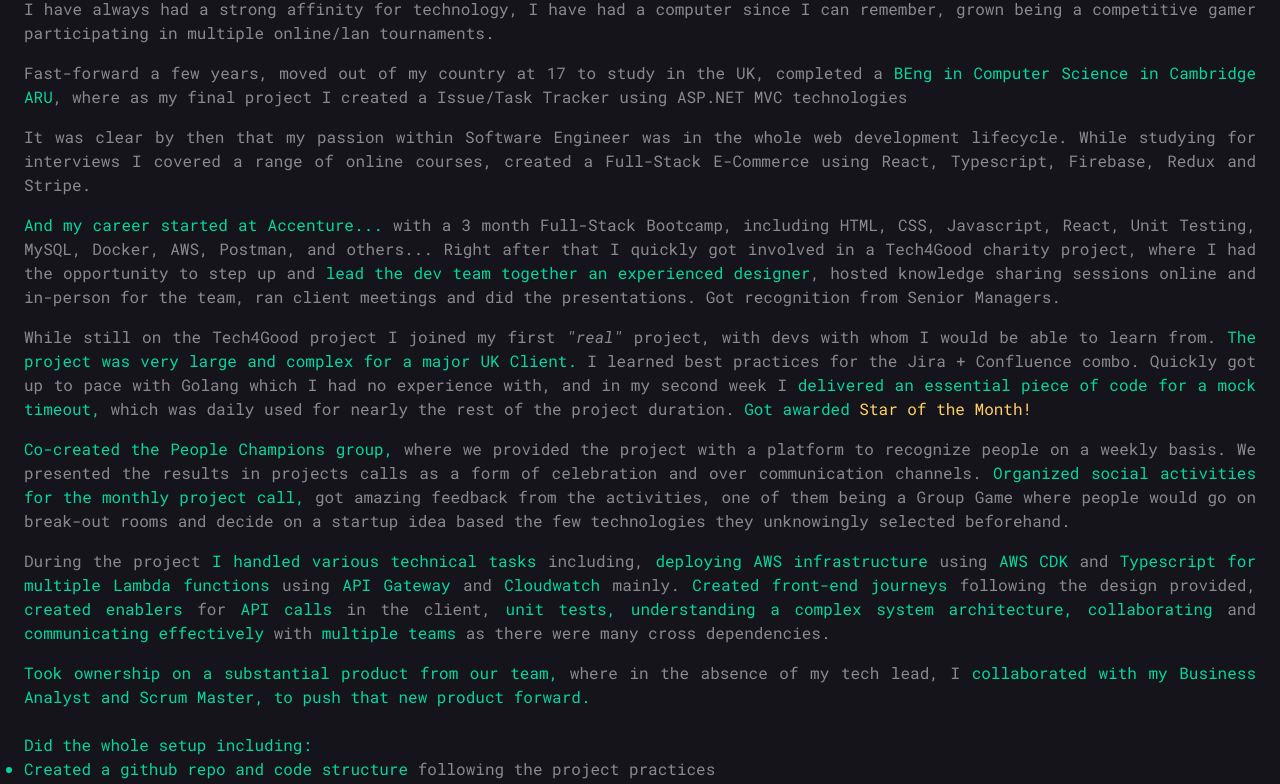
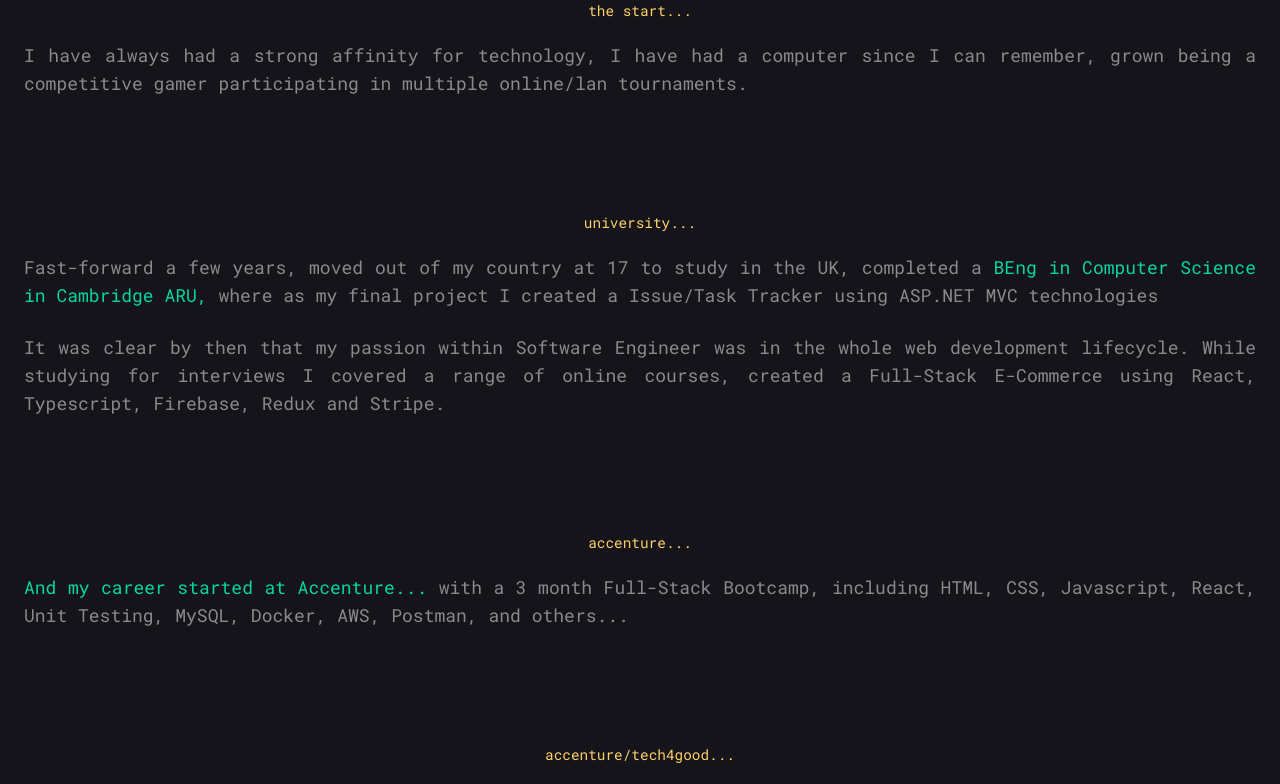
Before and after one commit to DinisSkizee/DinisCV, a React (Vite) app: page / in a window 1280 px wide. Shown: the part 1379-2163 px from the top of the page. Built offline with nearby package versions, Linux system fonts and the light colour scheme.

Commit message:
add text effect and finish mobile

```diff
--- a/src/components/Footer.jsx
+++ b/src/components/Footer.jsx
@@ -8,16 +8,16 @@
     <div className="lg:hidden flex fixed bottom-0 w-full justify-between p-4 bg-bgblue">
       <div className="text-white md:text-xl">Get In touch:</div>
       <div className="flex gap-4 justify-end">
-        <a href="https://www.linkedin.com/in/dinissilvase/">
+        <a href="https://www.linkedin.com/in/dinissilvase/" target="blank">
           <FontAwesomeIcon className="text-white h-5 md:h-7" icon={faGithub} />
         </a>
-        <a href="https://github.com/DinisSkizee/">
+        <a href="https://github.com/DinisSkizee/" target="blank">
           <FontAwesomeIcon
             className="text-white h-5 md:h-7"
             icon={faLinkedin}
           />
         </a>
-        <a>
+        <a href="mailto:dinissilvauk@gmail.com" target="blank">
           <FontAwesomeIcon
             className="text-white h-5 md:h-7"
             icon={faEnvelope}
--- a/src/components/ScrollDown.jsx
+++ b/src/components/ScrollDown.jsx
@@ -1,6 +1,5 @@
 import styled from "styled-components";
 
-export const ScrollDown = () => {
 const ScrollSpan = styled.span`
   animation: 2s ease infinite fadeOut;
   @keyframes fadeOut {
@@ -41,6 +40,8 @@
     width: 10px;
   }
 `;
+
+export const ScrollDown = () => {
   return (
     <div className="text-white flex w-full justify-center items-center gap-4 mb-[20%] md:mb-[10%] lg:flex-col lg:mb-[5%] xl:mb-8">
       <ScrollDownSvg className="border-2 flex items-center w-5 h-12 rounded-full justify-center md:w-7 md:h-14" />
--- a/src/pages/AboutMe.jsx
+++ b/src/pages/AboutMe.jsx
@@ -1,57 +1,141 @@
+import { useEffect } from "react";
+import { useState } from "react";
+import styled from "styled-components";
+
+const PStyled = styled.div`
+  color: ${(props) =>
+    (props.number === 1 && props.height >= 500) ||
+    (props.number === 2 && props.height >= 800) ||
+    (props.number === 3 && props.height >= 1000) ||
+    (props.number === 4 && props.height >= 1300) ||
+    (props.number === 5 && props.height >= 1600) ||
+    (props.number === 6 && props.height >= 2000) ||
+    (props.number === 7 && props.height >= 2500) ||
+    (props.number === 8 && props.height >= 3050) ||
+    (props.number === 9 && props.height >= 3600) ||
+    (props.number === 10 && props.height >= 4050) ||
+    (props.number === 11 && props.height >= 4350) ||
+    (props.number === 12 && props.height >= 4600)
+      ? "white"
+      : ""};
+  margin-bottom: ${(props) => (props.number === 2 ? ".5rem" : "4rem")};
+`;
+
+const PText = ({ height, children, number }) => {
+  return (
+    <PStyled height={height} number={number}>
+      {children}
+    </PStyled>
+  );
+};
+
+const TitleAbout = styled.div`
+  display: flex;
+  justify-content: center;
+  color: rgb(255 209 102);
+  font-size: 0.9rem;
+  margin-top: ${(props) =>
+    props.start === "true" ? "0rem !important" : "2rem"};
+`;
+const AboutWhat = ({ text, start }) => {
+  return <TitleAbout start={start}>{text}</TitleAbout>;
+};
+
 export const AboutMe = () => {
+  const [scrollHeight, setScrollHeight] = useState(0);
+  const handleScroll = () => {
+    const scrollPosition = window.scrollY; // => scroll position
+    setScrollHeight(scrollPosition);
+    console.log(scrollPosition);
+  };
+  useEffect(() => {
+    handleScroll();
+    window.addEventListener("scroll", handleScroll);
+    return () => {
+      window.removeEventListener("scroll", handleScroll);
+    };
+  }, []);
+
   return (
-    <div className="bg-bgblue pt-[35%]">
+    <div className="bg-bgblue pt-[35%] md:text-lg">
       {/* Title */}
       <div className="w-full flex justify-center">
         <h1 className="text-white text-5xl">
           {`.about(`}
-          <span className="text-greeny">{`"me"`}</span>)
+          <span className="text-greeny">{`"me"`}</span>
+          {`)`}
         </h1>
       </div>
       {/* TEXT */}
       <div className="text-graywhite px-6 text-justify mt-[5rem] flex flex-col gap-4 pb-16 ">
-        <p>
-          {`I have always had a strong affinity for technology, I have had a computer since I can remember, grown being a competitive gamer participating in multiple online/lan tournaments.`}
-        </p>
+        <AboutWhat start={"true"} text="the start..." />
+        <PText height={scrollHeight} number={1}>
+          I have always had a strong affinity for technology, I have had a
+          computer since I can remember, grown being a competitive gamer
+          participating in multiple online/lan tournaments.
+        </PText>
+        <AboutWhat text="university..." />
+        <PText height={scrollHeight} number={2}>
+          Fast-forward a few years, moved out of my country at 17 to study in
+          the UK, completed a{" "}
+          <span className="text-greeny">
+            BEng in Computer Science in Cambridge ARU,
+          </span>{" "}
+          where as my final project I created a Issue/Task Tracker using ASP.NET
+          MVC technologies
+        </PText>
 
-        <p>
-          {`Fast-forward a few years, moved out of my country at 17 to study in the UK, completed a `}
-          <span className="text-greeny">
-            BEng in Computer Science in Cambridge ARU
-          </span>
-          {`, where as my final project I created a Issue/Task Tracker using ASP.NET MVC technologies`}
-        </p>
+        <PText height={scrollHeight} number={3}>
+          It was clear by then that my passion within Software Engineer was in
+          the whole web development lifecycle. While studying for interviews I
+          covered a range of online courses, created a Full-Stack E-Commerce
+          using React, Typescript, Firebase, Redux and Stripe.
+        </PText>
 
-        <p>{`It was clear by then that my passion within Software Engineer was in the whole web development lifecycle. While studying for interviews I covered a range of online courses, created a Full-Stack E-Commerce using React, Typescript, Firebase, Redux and Stripe.`}</p>
-
-        <p>
+        <AboutWhat text="accenture..." />
+        <PText height={scrollHeight} number={4}>
           <span className="text-greeny">
             And my career started at Accenture...
-          </span>
-          {` with a 3 month Full-Stack Bootcamp, including HTML, CSS, Javascript, React, Unit Testing, MySQL, Docker, AWS, Postman, and others... Right after that I quickly got involved in a Tech4Good charity project, where I had the opportunity to step up and `}
+          </span>{" "}
+          with a 3 month Full-Stack Bootcamp, including HTML, CSS, Javascript,
+          React, Unit Testing, MySQL, Docker, AWS, Postman, and others...
+          <br />
+        </PText>
+
+        <AboutWhat text="accenture/tech4good..." />
+        <PText height={scrollHeight} number={5}>
+          Right after that I quickly got involved in a Tech4Good charity
+          project, where I had the opportunity to step up and{" "}
           <span className="text-greeny">
-            lead the dev team together an experienced designer
-          </span>
-          {`, hosted knowledge sharing sessions online and in-person for the team, ran client meetings and did the presentations. Got recognition from Senior Managers.`}
-        </p>
+            lead the dev team together an experienced designer,
+          </span>{" "}
+          hosted knowledge sharing sessions online and in-person for the team,
+          ran client meetings and did the presentations. Got recognition from
+          Senior Managers.
+        </PText>
 
-        <p>
-          {`While still on the Tech4Good project I joined my first`}{" "}
-          {<span className="italic">&quot;real&quot;</span>}{" "}
-          {`project, with devs with whom I would be able to learn from. `}
+        <AboutWhat text="accenture/first project..." />
+        <PText height={scrollHeight} number={6}>
+          While still on the Tech4Good project I joined my first{" "}
+          <span className="italic">&quot;real&quot;</span> project, with devs
+          with whom I would be able to learn from.{" "}
           <span className="text-greeny">
             The project was very large and complex for a major UK Client.
-          </span>
-          {` I learned best practices for the Jira + Confluence combo. Quickly got up to pace with Golang which I had no experience with, and in my second week I `}
+          </span>{" "}
+          I learned best practices for the Jira + Confluence combo. Quickly got
+          up to pace with Golang which I had no experience with, and in my
+          second week I{" "}
           <span className="text-greeny">
             delivered an essential piece of code for a mock timeout,
-          </span>
-          {` which was daily used for nearly the rest of the project duration. `}
+          </span>{" "}
+          which was daily used for nearly the rest of the project duration.{" "}
           <span className="text-greeny">
             Got awarded <span className="text-gold">Star of the Month!</span>
           </span>
-        </p>
-        <p>
+        </PText>
+
+        <AboutWhat text="accenture/project/initiatives..." />
+        <PText height={scrollHeight} number={7}>
           <span className="text-greeny">
             Co-created the People Champions group,
           </span>{" "}
@@ -65,63 +149,59 @@
           got amazing feedback from the activities, one of them being a Group
           Game where people would go on break-out rooms and decide on a startup
           idea based the few technologies they unknowingly selected beforehand.
-        </p>
-        <p>
+        </PText>
+
+        <AboutWhat text="accenture/project/technologies..." />
+        <PText height={scrollHeight} number={8}>
           During the project{" "}
           <span className="text-greeny">I handled various technical tasks</span>{" "}
           including,{" "}
+          <span className="text-greeny">deploying AWS infrastructure</span>
+          <span> using </span>
+          <span className="text-greeny">AWS CDK</span>
+          <span> and </span>
           <span className="text-greeny">
-            <span>deploying AWS infrastructure</span>
-            <span className="text-graywhite"> using </span>
-            <span>AWS CDK</span>
-            <span className="text-graywhite"> and </span>
-            <span>Typescript for multiple Lambda functions</span>
-            <span className="text-graywhite"> using </span>
-            <span>API Gateway</span>
-            <span className="text-graywhite"> and </span>
-            <span>Cloudwatch</span>
-            <span className="text-graywhite"> mainly. </span>
-            <span>Created front-end journeys</span>
-            <span className="text-graywhite">
-              {" "}
-              following the design provided,{" "}
-            </span>
-            <span>created enablers</span>
-            <span className="text-graywhite"> for </span>
-            <span>API calls</span>
-            <span className="text-graywhite"> in the client, </span>
-            <span>
-              unit tests, understanding a complex system architecture,
-              collaborating
-            </span>
-            <span className="text-graywhite"> and </span>
-            <span>communicating effectively</span>
-            <span className="text-graywhite"> with </span>
-            <span>multiple teams</span>
-            <span className="text-graywhite">
-              {" "}
-              as there were many cross dependencies.
-            </span>
+            Typescript for multiple Lambda functions
           </span>
-        </p>
-        <p>
+          <span> using </span>
+          <span className="text-greeny">API Gateway</span>
+          <span> and </span>
+          <span className="text-greeny">Cloudwatch</span>
+          <span> mainly. </span>
+          <span className="text-greeny">Created front-end journeys</span>
+          <span> following the design provided, </span>
+          <span className="text-greeny">created enablers</span>
+          <span> for </span>
+          <span className="text-greeny">API calls</span>
+          <span> in the client, </span>
+          <span className="text-greeny">
+            unit tests, understanding a complex system architecture,
+            collaborating
+          </span>
+          <span> and </span>
+          <span className="text-greeny">communicating effectively</span>
+          <span> with </span>
+          <span className="text-greeny">multiple teams</span>
+          <span> as there were many cross dependencies.</span>
+        </PText>
+
+        <AboutWhat text="accenture/project/leadership..." />
+        <PText height={scrollHeight} number={9}>
           <span className="text-greeny">
             Took ownership on a substantial product from our team,
           </span>{" "}
           where in the absence of my tech lead, I{" "}
-          <span className="text-greeny">
+          <span>
             collaborated with my Business Analyst and Scrum Master, to push that
             new product forward.
             <br />
             <br />
-            Did the whole setup including:
+            <span className="text-greeny">Did the whole setup including:</span>
             <br />
             <ol className="text-left">
               <li className="list-disc">
                 Created a github repo and code structure{" "}
-                <span className="text-graywhite">
-                  following the project practices
-                </span>
+                <span>following the project practices</span>
               </li>
               <li className="list-disc">
                 Implemented github Actions successfully
@@ -140,19 +220,19 @@
               Delivery Lead, Product Owner, and my whole team!
             </span>
           </span>
-        </p>
+        </PText>
 
-        <p>
+        <PText height={scrollHeight} number={10}>
           At the end of the project I took ownership on making sure delivery
           tasks and documentation were fulfilled, I created diagrams, thorough
           documentation, tracked the progress, delivered everything early which
           allowed us for further revision sessions, and a successful complete
           delivery
-        </p>
+        </PText>
 
-        <p>
-          Within less than <span className="text-greeny">2 months</span> in my
-          first project,{" "}
+        <AboutWhat text="accenture/project/impact..." />
+        <PText height={scrollHeight} number={11}>
+          Within such a short amount of time as a Software Engineer, and{" "}
           <span className="text-greeny">
             I was already being extremely impactful
           </span>{" "}
@@ -160,9 +240,14 @@
           <span className="text-greeny">or within</span>{" "}
           <span className="text-gold">my project,</span>{" "}
           <span className="text-greeny">but company wide.</span>{" "}
-        </p>
+        </PText>
 
-        <p>{`Finally... participated in the Recordings of the Accenture Early Talent Recruitment, where I shared my experience as a graduate at Accenture.`}</p>
+        <AboutWhat text="accenture/earlyTalentRecordings..." />
+        <PText height={scrollHeight} number={12}>
+          Finally... participated in the Recordings of the Accenture Early
+          Talent Recruitment, where I shared my experience as a graduate at
+          Accenture.
+        </PText>
       </div>
     </div>
   );
```
Also changed, not shown: .eslintrc.cjs. Lines whose indentation alone changed are shown as unchanged.
